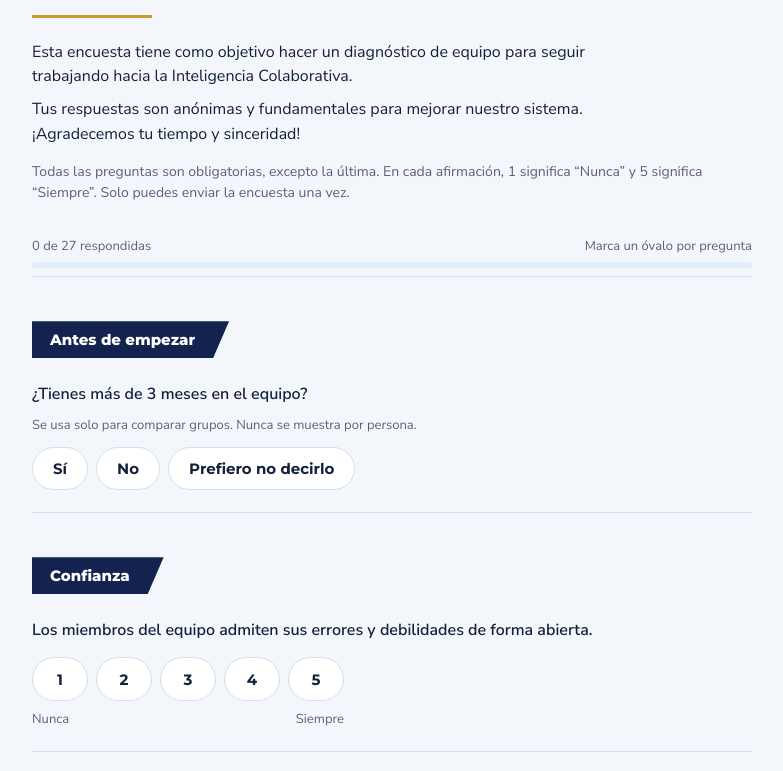
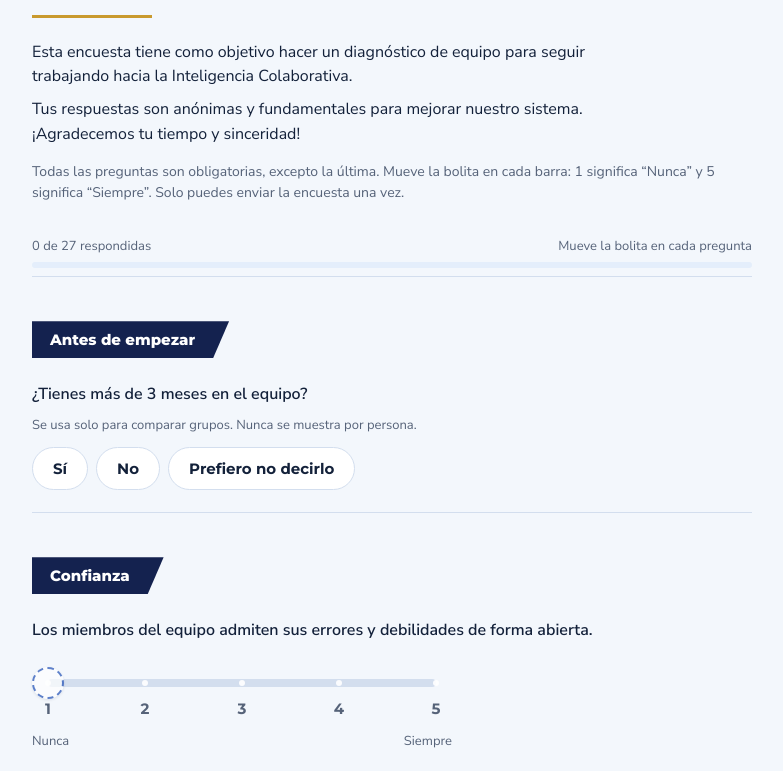
Before and after one commit to reinadaniela7-debug/Encuesta-NPS, a plain HTML site: page index.html in a window 1280 px wide. Shown: the part 105-876 px from the top of the page, without its empty margins (248-1031 px from the left). Drawn offline with Linux system fonts and the light colour scheme.

Commit message:
Escalas del 1 al 5 y del 1 al 10 como barras con una bolita que se mueve
Co-Authored-By: Claude Sonnet 5.5 <noreply@anthropic.com>
Claude-Session: https://claude.ai/code/session_016xAcPYqWRiichvsBHTZfDW

```diff
--- a/index.html
+++ b/index.html
@@ -98,6 +98,21 @@ h1{font-size:clamp(28px,6.2vw,44px);font-weight:800;margin-top:8px;letter-spacin
 .opt:hover span{border-color:var(--fill)}
 .opt input:checked + span{background:var(--fill);border-color:var(--fill);color:var(--fill-ink)}
 .opt input:focus-visible + span{outline:3px solid var(--gold);outline-offset:2px}
+.sl{position:relative;max-width:var(--mw)}
+.sl-in{position:absolute;width:1px;height:1px;opacity:0;margin:0;pointer-events:none}
+.sl-hit{-webkit-tap-highlight-color:transparent;padding:8px 0 0;cursor:pointer;touch-action:pan-y;user-select:none;-webkit-user-select:none}
+.sl-rail{position:relative;height:8px;margin:14px 16px 0;border-radius:999px;background:var(--line)}
+.sl-fill{position:absolute;left:0;top:0;bottom:0;width:0;border-radius:999px;background:var(--fill);transition:width .12s}
+.sl-tick{position:absolute;top:50%;width:6px;height:6px;border-radius:50%;background:var(--surface);transform:translate(-50%,-50%);opacity:.9}
+.sl-thumb{position:absolute;top:50%;left:0;width:32px;height:32px;border-radius:50%;transform:translate(-50%,-50%);
+  background:var(--surface);border:2px dashed var(--fill);opacity:.7;transition:left .12s,background .12s,opacity .12s;box-shadow:0 1px 3px rgba(10,30,70,.15)}
+.sl.has .sl-thumb{background:var(--fill);border:3px solid var(--surface);opacity:1;box-shadow:0 0 0 2px var(--fill),0 3px 8px rgba(10,30,70,.25)}
+.sl-hit:hover .sl-thumb{opacity:1}
+.sl-nums{position:relative;height:30px;margin:12px 16px 0}
+.sl-nums span{position:absolute;top:0;transform:translateX(-50%);font:700 15px var(--font-display);color:var(--muted);transition:color .12s}
+.sl-nums span.on{color:var(--fill);font-size:17px}
+.sl-in:focus-visible ~ .sl-hit .sl-thumb{outline:3px solid var(--gold);outline-offset:3px}
+.sl-ends{display:flex;justify-content:space-between;gap:12px;margin-top:2px;font-size:13px;color:var(--muted);max-width:var(--mw)}
 .q.missing{border-left:4px solid var(--bad);padding-left:14px;margin-left:-18px}
 .miss{color:var(--bad);font-size:14px;font-weight:700;margin-top:10px}
 .ta{width:100%;min-height:120px;padding:12px 14px;border:1.5px solid var(--line);border-radius:6px;background:var(--surface);color:var(--ink);font:inherit;resize:vertical}
@@ -389,16 +404,55 @@ function signature(){
 /* ---------- encuesta ---------- */
 function scaleQ(idx, text, max, endA, endB){
   var id = "q" + idx;
-  var w = max === 10 ? 44 : 56, gap = max === 10 ? 6 : 8;
-  var opts = [];
+  var mw = max === 10 ? 480 : 420;
+  var vars = "--mw:" + mw + "px";
+  function pct(v){ return ((v - 1) / (max - 1) * 100) + "%"; }
+  var radios = [], ticks = [], nums = [];
   for (var v = 1; v <= max; v++) {
-    opts.push(h("label", { class:"opt" }, h("input", { type:"radio", name:id, value:String(v) }), h("span", { text:String(v) })));
+    radios.push(h("input", { type:"radio", name:id, value:String(v), class:"sl-in", "aria-label":String(v) }));
+    var t = h("i", { class:"sl-tick" }); t.style.left = pct(v); ticks.push(t);
+    var n = h("span", { text:String(v) }); n.style.left = pct(v); nums.push(n);
   }
-  var vars = "--n:" + max + ";--w:" + w + "px;--gap:" + gap + "px";
+  var fill = h("div", { class:"sl-fill" });
+  var thumb = h("div", { class:"sl-thumb" });
+  var rail = h("div", { class:"sl-rail" }, fill, ticks, thumb);
+  var numsRow = h("div", { class:"sl-nums" }, nums);
+  var hit = h("div", { class:"sl-hit" }, rail, numsRow);
+  var sl = h("div", { class:"sl", style:vars }, radios, hit);
+
+  function current(){ for (var i = 0; i < radios.length; i++) if (radios[i].checked) return i + 1; return 0; }
+  function render(){
+    var c = current();
+    sl.classList.toggle("has", c > 0);
+    var p = c > 0 ? pct(c) : "0%";
+    thumb.style.left = p; fill.style.width = c > 0 ? p : "0%";
+    for (var i = 0; i < nums.length; i++) nums[i].classList.toggle("on", i + 1 === c);
+  }
+  function setVal(v){
+    if (v < 1 || v > max || current() === v) return;
+    radios[v - 1].checked = true;
+    radios[v - 1].dispatchEvent(new Event("change", { bubbles:true }));
+  }
+  function fromEvent(e){
+    var r = rail.getBoundingClientRect();
+    var ratio = Math.min(1, Math.max(0, (e.clientX - r.left) / r.width));
+    return Math.round(ratio * (max - 1)) + 1;
+  }
+  var down = false;
+  hit.addEventListener("pointerdown", function(e){
+    down = true;
+    try { hit.setPointerCapture(e.pointerId); } catch(x){}
+    if (e.pointerType === "mouse") setVal(fromEvent(e));
+  });
+  hit.addEventListener("pointermove", function(e){ if (down) setVal(fromEvent(e)); });
+  hit.addEventListener("pointerup", function(e){ if (down) { setVal(fromEvent(e)); } down = false; });
+  hit.addEventListener("pointercancel", function(){ down = false; });
+  sl.addEventListener("change", render);
+
   return h("div", { class:"q", id:"c" + id, role:"radiogroup", "aria-labelledby":"l" + id },
     h("p", { class:"qt", id:"l" + id, text:text }),
-    h("div", { class:"scale", style:vars }, opts),
-    h("div", { class:"ends", style:vars }, h("span", { text:endA }), h("span", { text:endB })),
+    sl,
+    h("div", { class:"sl-ends", style:vars }, h("span", { text:endA }), h("span", { text:endB })),
     h("p", { class:"miss", text:"Falta responder esta pregunta.", hidden:true })
   );
 }
@@ -507,8 +561,8 @@ function surveyView(){
     h("div", { class:"rule", style:"margin-top:18px;max-width:120px" }),
     h("p", { class:"lede", text:"Esta encuesta tiene como objetivo hacer un diagnóstico de equipo para seguir trabajando hacia la Inteligencia Colaborativa." }),
     h("p", { class:"lede", text:"Tus respuestas son anónimas y fundamentales para mejorar nuestro sistema. ¡Agradecemos tu tiempo y sinceridad!" }),
-    h("p", { class:"req", text:"Todas las preguntas son obligatorias, excepto la última. En cada afirmación, 1 significa “Nunca” y 5 significa “Siempre”. Solo puedes enviar la encuesta una vez." }),
-    h("div", { class:"progress" }, h("div", { class:"row" }, progText, h("span", { text:"Marca un óvalo por pregunta" })), h("div", { class:"bar" }, barFill)),
+    h("p", { class:"req", text:"Todas las preguntas son obligatorias, excepto la última. Mueve la bolita en cada barra: 1 significa “Nunca” y 5 significa “Siempre”. Solo puedes enviar la encuesta una vez." }),
+    h("div", { class:"progress" }, h("div", { class:"row" }, progText, h("span", { text:"Mueve la bolita en cada pregunta" })), h("div", { class:"bar" }, barFill)),
     form,
     signature()
   );
```
